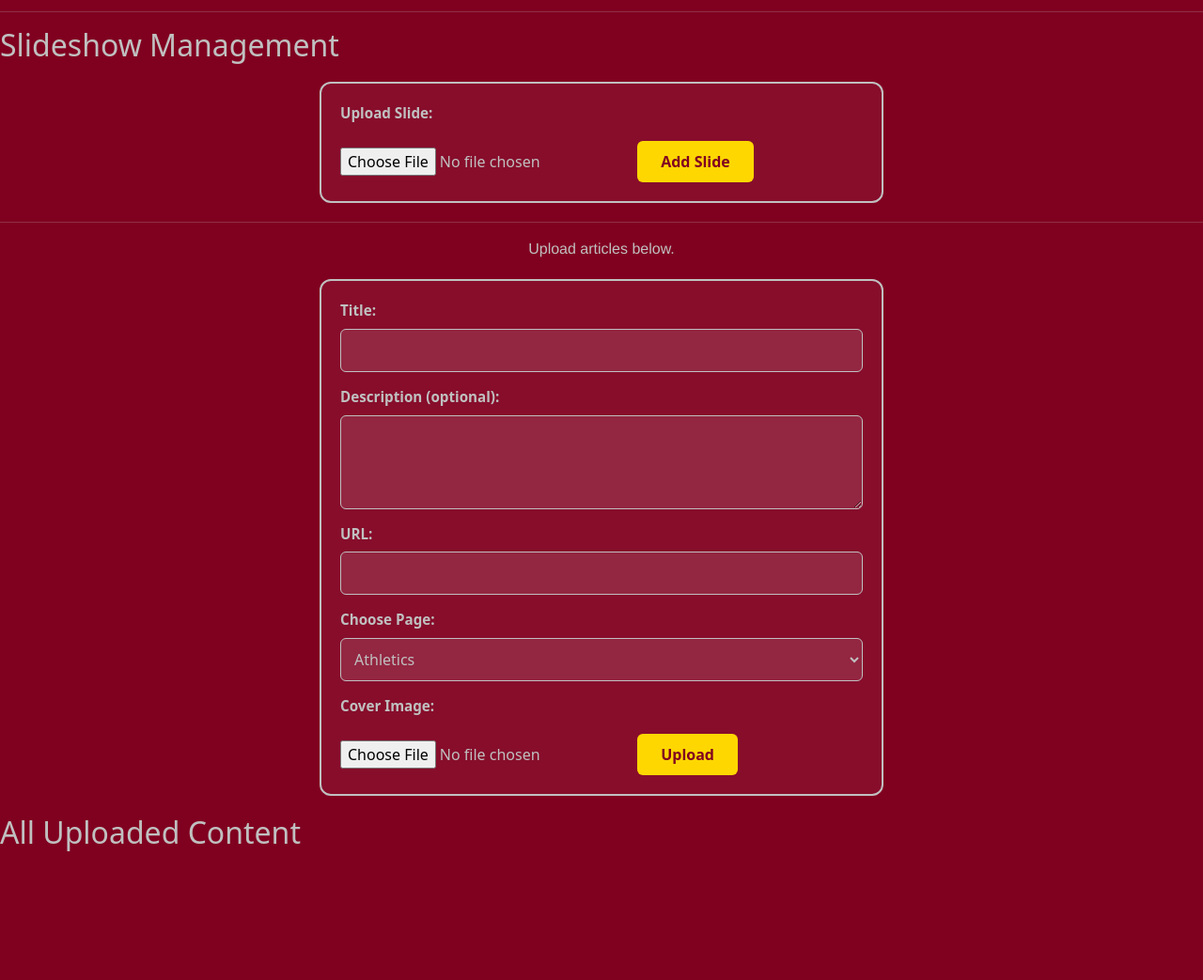
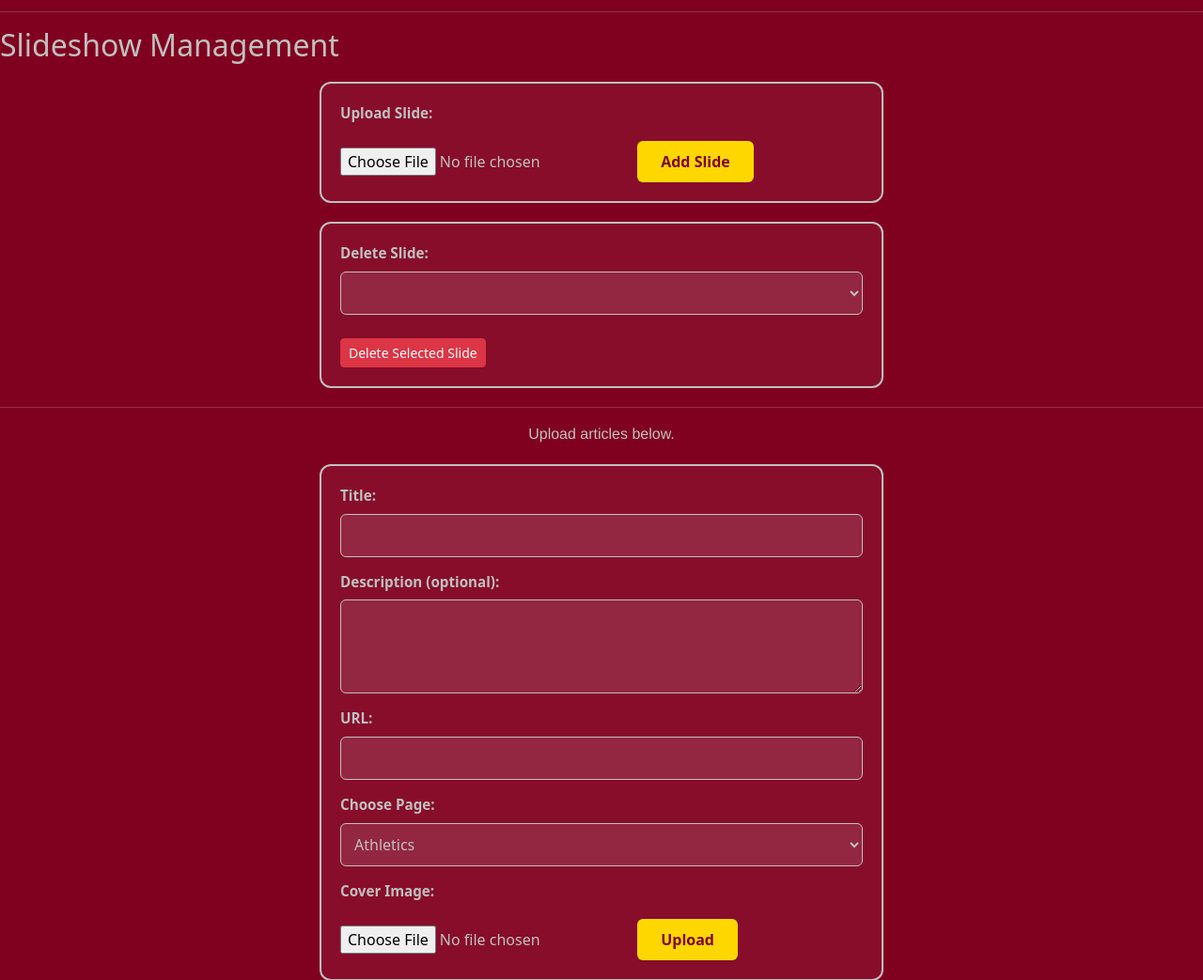
Before and after one commit to Demonhunter909/SSSSource, a Flask app: page / in a window 1280 px wide. Shown: the part 651-1694 px from the top of the page at 94% size. Before the commit the page ends 1557 px from the top, so only its background shows below. Run offline with Flask 3, Linux system fonts and the light colour scheme; the visitor is signed in with stand-in values (Sample User, id 1); data that the repository does not hold is empty; some libraries are stand-ins or nearby versions.

Commit message:
dropdown menu for slideshow images deletion

```diff
--- a/app.py
+++ b/app.py
@@ -104,7 +104,6 @@ def init_db():
         CREATE TABLE IF NOT EXISTS slideshow (
             id SERIAL PRIMARY KEY,
             filename TEXT NOT NULL,
-            position INTEGER DEFAULT 0,
             created_at TIMESTAMP DEFAULT CURRENT_TIMESTAMP
         );
     """)
@@ -359,7 +358,7 @@ def index():
     if session.get("user_id"):
         conn2 = get_db()
         cur2 = conn2.cursor()
-        cur2.execute("SELECT id, filename FROM slideshow ORDER BY position")
+        cur2.execute("SELECT id, filename FROM slideshow")
         slides = cur2.fetchall()
         conn2.close()
         return render_template("adminpanel.html", username=session["username"], uploads=uploads, slides=slides)
@@ -487,7 +486,7 @@ def adminpanel():
         ORDER BY created_at DESC
     """)
     uploads = cursor.fetchall()
-    cursor.execute("SELECT id, filename FROM slideshow ORDER BY position")
+    cursor.execute("SELECT id, filename FROM slideshow")
     slides = cursor.fetchall()
     conn.close()
 
@@ -531,7 +530,7 @@ def upload():
         ORDER BY created_at DESC
     """)
     uploads = cursor.fetchall()
-    cursor.execute("SELECT id, filename FROM slideshow ORDER BY position")
+    cursor.execute("SELECT id, filename FROM slideshow")
     slides = cursor.fetchall()
     conn.close()
 
@@ -612,9 +611,7 @@ def upload_slide():
 
     conn = get_db()
     cur = conn.cursor()
-    cur.execute("SELECT COALESCE(MAX(position), -1) FROM slideshow")
-    pos = cur.fetchone()[0] + 1
-    cur.execute("INSERT INTO slideshow (filename, position) VALUES (%s, %s)", (fname, pos))
+    cur.execute("INSERT INTO slideshow (filename) VALUES (%s)", (fname,))
     conn.commit()
     conn.close()
     flash("Slide uploaded!", "success")
@@ -624,34 +621,10 @@ def upload_slide():
 def slideshow_images():
     conn = get_db()
     cur = conn.cursor()
-    cur.execute("SELECT filename FROM slideshow ORDER BY position")
+    cur.execute("SELECT filename FROM slideshow")
     rows = cur.fetchall()
     conn.close()
     return jsonify([url_for("uploaded_file", filename=f"slideshow/{r[0]}") for r in rows])
-
-@app.route("/admin/slideshow/move/<int:sid>/<dir>", methods=["POST"])
-@login_required
-def move_slide(sid, dir):
-    conn = get_db()
-    cur = conn.cursor()
-    cur.execute("SELECT position FROM slideshow WHERE id = %s", (sid,))
-    row = cur.fetchone()
-    if not row:
-        conn.close()
-        return redirect("/adminpanel")
-    pos = row[0]
-    if dir == "up":
-        cur.execute("SELECT id FROM slideshow WHERE position < %s ORDER BY position DESC LIMIT 1", (pos,))
-    else:
-        cur.execute("SELECT id FROM slideshow WHERE position > %s ORDER BY position LIMIT 1", (pos,))
-    swap = cur.fetchone()
-    if swap:
-        new_pos = pos - 1 if dir == "up" else pos + 1
-        cur.execute("UPDATE slideshow SET position = %s WHERE id = %s", (pos, swap[0]))
-        cur.execute("UPDATE slideshow SET position = %s WHERE id = %s", (new_pos, sid))
-        conn.commit()
-    conn.close()
-    return redirect("/adminpanel")
 
 @app.route("/admin/delete-slide/<int:slide_id>", methods=["POST"])
 @login_required
--- a/script.js
+++ b/script.js
@@ -1,3 +1,4 @@
+//slideshow images rotater
 function initSlideshow() {
   fetch("/slideshow-images").then(r => r.json()).then(images => {
     if (!images.length) images = ["/images/ssssource.jpg", "/images/ssssource2.jpg", "/images/ssssource3.jpg", "/images/ssssource4.jpg", "/images/ssssource5.jpg"];
@@ -39,3 +40,30 @@ setTimeout(() => {
         setTimeout(() => el.remove(), 1000);
     });
 }, 5000);
+
+
+
+// Admin slideshow delete handler
+function initAdminSlideDelete() {
+  const btn = document.getElementById('delete-slide-btn');
+  if (!btn) return;
+  btn.addEventListener('click', function(e) {
+    e.preventDefault();
+    const sel = document.getElementById('slide-select');
+    const id = sel ? sel.value : null;
+    if (!id) { alert('No slide selected'); return; }
+    if (!confirm('Delete selected slide?')) return;
+    btn.disabled = true;
+    fetch(`/admin/delete-slide/${id}`, { method: 'POST' })
+      .then(res => {
+        btn.disabled = false;
+        if (res.ok) location.reload();
+        else res.text().then(t => alert('Delete failed: ' + t));
+      })
+      .catch(() => { btn.disabled = false; alert('Delete failed'); });
+  });
+}
+
+document.addEventListener('DOMContentLoaded', () => {
+  initAdminSlideDelete();
+});
--- a/templates/adminpanel.html
+++ b/templates/adminpanel.html
@@ -80,20 +80,15 @@
             <input type="file" name="slide" accept="image/*" required>
             <button type="submit">Add Slide</button>
         </form>
-        {% for slide in slides %}
-            <div style="margin: 10px 0; padding: 10px; border: 1px solid #ddd; border-radius: 5px;">
-                <img src="{{ url_for('uploaded_file', filename='slideshow/' ~ slide[1]) }}" width="100" style="margin-right: 10px;">
-                <form action="/admin/slideshow/move/{{ slide[0] }}/up" method="POST" style="display:inline;">
-                    <button type="submit" class="btn btn-secondary btn-sm">↑</button>
-                </form>
-                <form action="/admin/slideshow/move/{{ slide[0] }}/down" method="POST" style="display:inline;">
-                    <button type="submit" class="btn btn-secondary btn-sm">↓</button>
-                </form>
-                <form action="/admin/delete-slide/{{ slide[0] }}" method="POST" style="display:inline;" onsubmit="return confirm('Delete this slide?');">
-                    <button type="submit" class="btn btn-danger btn-sm">Delete</button>
-                </form>
-            </div>
-        {% endfor %}
+        <form id="delete-slide-form" style="margin-top:10px;">
+            <label for="slide-select">Delete Slide:</label>
+            <select id="slide-select" name="slide_id">
+                {% for slide in slides %}
+                    <option value="{{ slide[0] }}">{{ slide[1] }}</option>
+                {% endfor %}
+            </select>
+            <button id="delete-slide-btn" class="btn btn-danger btn-sm">Delete Selected Slide</button>
+        </form>
         <hr class="solid">
         <p style="text-align: center;">Upload articles below.</p>
         <form action="/upload" method="POST" enctype="multipart/form-data">
```
